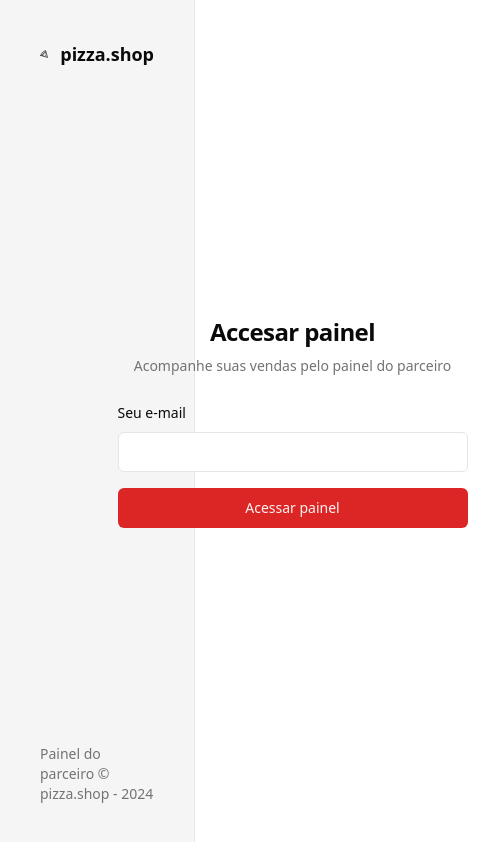
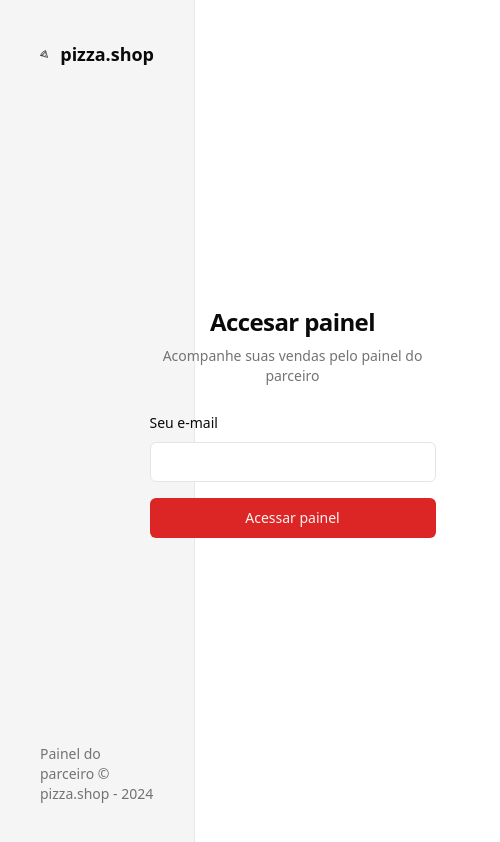
Before and after one commit to ManoelPradoMark22/pizza.shop-web, a React (Vite) app: page /sign-in in a window 390 px wide. Shown: the whole page, 500 px wide, since content can reach past the window. Built offline with nearby package versions, Linux system fonts and the light colour scheme.

Commit message:
resize form in small screens

```diff
--- a/src/pages/auth/sign-in.tsx
+++ b/src/pages/auth/sign-in.tsx
@@ -8,8 +8,8 @@ export function SignIn() {
   return (
     <>
       <Helmet title="Login" />
-      <div className="p-8">
-        <div className="flex w-[350px] flex-col justify-center gap-6">
+      <div className="flex w-[350px] min-w-[100%] items-center justify-center p-8">
+        <div className="flex w-[100%] max-w-[400px] flex-col justify-center gap-6">
           <div className="flex flex-col gap-2 text-center">
             <h1 className="text-2xl font-semibold tracking-tight">
               Accesar painel
```
